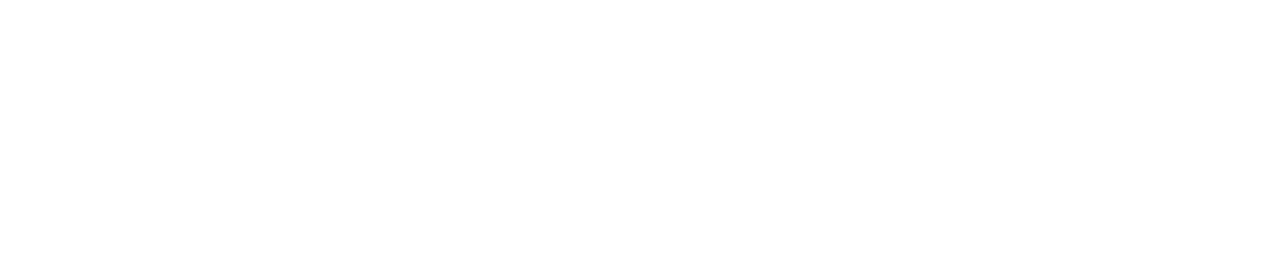
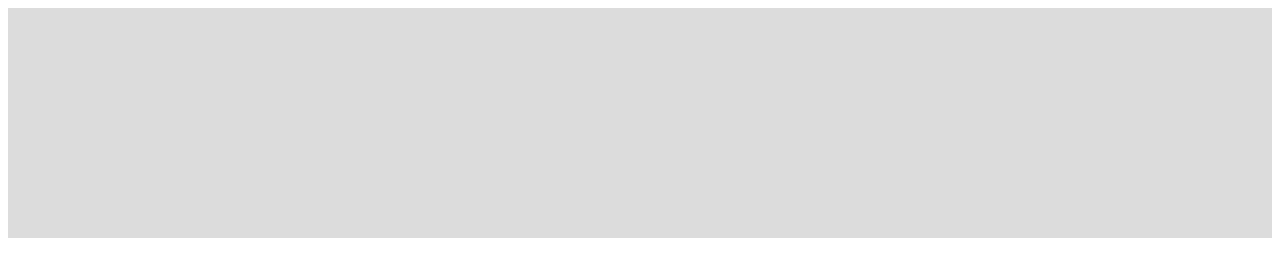
Before and after one commit to Notna17/Easier_website, a website: page index.html in a window 1280 px wide. Drawn offline with nearby package versions, Linux system fonts and the light colour scheme; files that its build step writes are made by us from their sources.

Commit message:
Прогресс роботи за 28.03

```diff
--- a/index.html
+++ b/index.html
@@ -3,16 +3,18 @@
   <head>
     <meta charset="utf-8">
     <meta name="viewport" content="width=device-width, initial-scale=1, shrink-to-fit=no">
-    <link href="https://fonts.googleapis.com/css2?family=Quicksand:wght@700&display=swap" rel="stylesheet">
-    <link href="https://fonts.googleapis.com/css2?family=Source+Sans+Pro:wght@300;400;600;700&display=swap" rel="stylesheet">
-    <link rel="stylesheet" href="https://maxcdn.bootstrapcdn.com/bootstrap/3.3.7/css/bootstrap.min.css">
-    <link rel="stylesheet" href="dist/css/style.css"> <!-- Your custom stylesheet -->
-    <title>Lucid Onepage</title>
+    <link href="https://fonts.googleapis.com/css2?family=PT+Sans:wght@400;700&display=swap" rel="stylesheet">
+    <link rel="stylesheet" href="dist/style.css"> <!-- Your custom stylesheet -->
+    <title>Лагідна українізація</title>
   </head>
   <body>
+    <div class="headerbg">
+      <div class="header">
+      </div>
+    </div>
     <script src="https://ajax.googleapis.com/ajax/libs/jquery/2.1.4/jquery.min.js"></script>
     <script src="https://maxcdn.bootstrapcdn.com/bootstrap/3.3.7/js/bootstrap.min.js"></script>
-    <script src="dist/js/main.js"></script> <!-- Your custom script -->
+    <script src="dist/main.js"></script> <!-- Your custom script -->
   </body>
 </html>
 
@@ -25,8 +27,6 @@
 
 
 
-    <script src="https://cdn.jsdelivr.net/npm/jquery@3.5.1/dist/jquery.slim.min.js" integrity="sha384-DfXdz2htPH0lsSSs5nCTpuj/zy4C+OGpamoFVy38MVBnE+IbbVYUew+OrCXaRkfj" crossorigin="anonymous"></script>
-    <script src="https://cdn.jsdelivr.net/npm/bootstrap@4.6.2/dist/js/bootstrap.bundle.min.js" integrity="sha384-Fy6S3B9q64WdZWQUiU+q4/2Lc9npb8tCaSX9FK7E8HnRr0Jz8D6OP9dO5Vg3Q9ct" crossorigin="anonymous"></script>
     <script src="dist/script.js"></script> <!-- Your custom script -->
   </body>
 </html>
--- a/src/style.scss
+++ b/src/style.scss
@@ -0,0 +1,16 @@
+body {
+    font-family: 'PT Sans', sans-serif;
+    font-size: 14px;
+    line-height: 22px;
+  }
+.headerbg {
+    background: #dcdcdc;
+    width: 100%;
+    height: 230px;
+  }
+.header {
+    width: 980px;
+    margin: 0 auto;
+    padding: 0 10px;
+    height: 100%;
+}
```
Also changed, not shown: dist/style.css (added), 1 other file.
